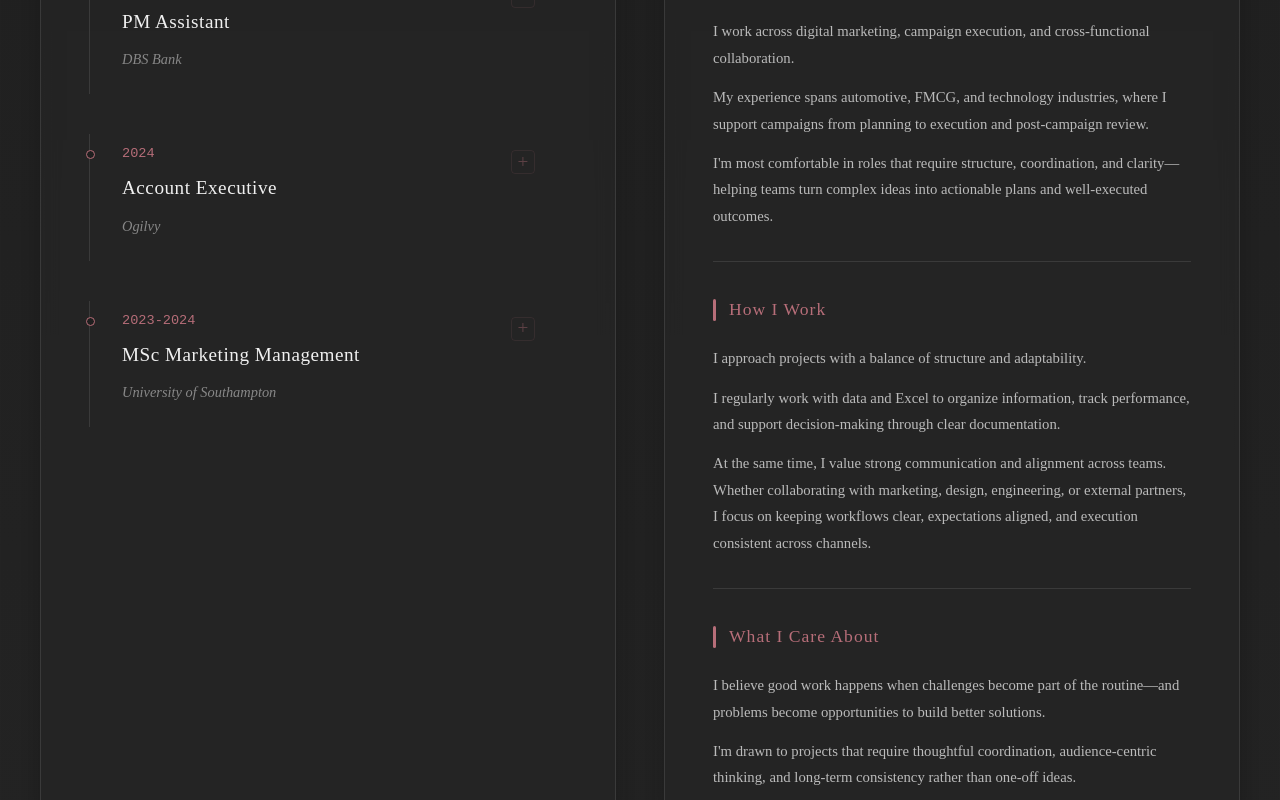
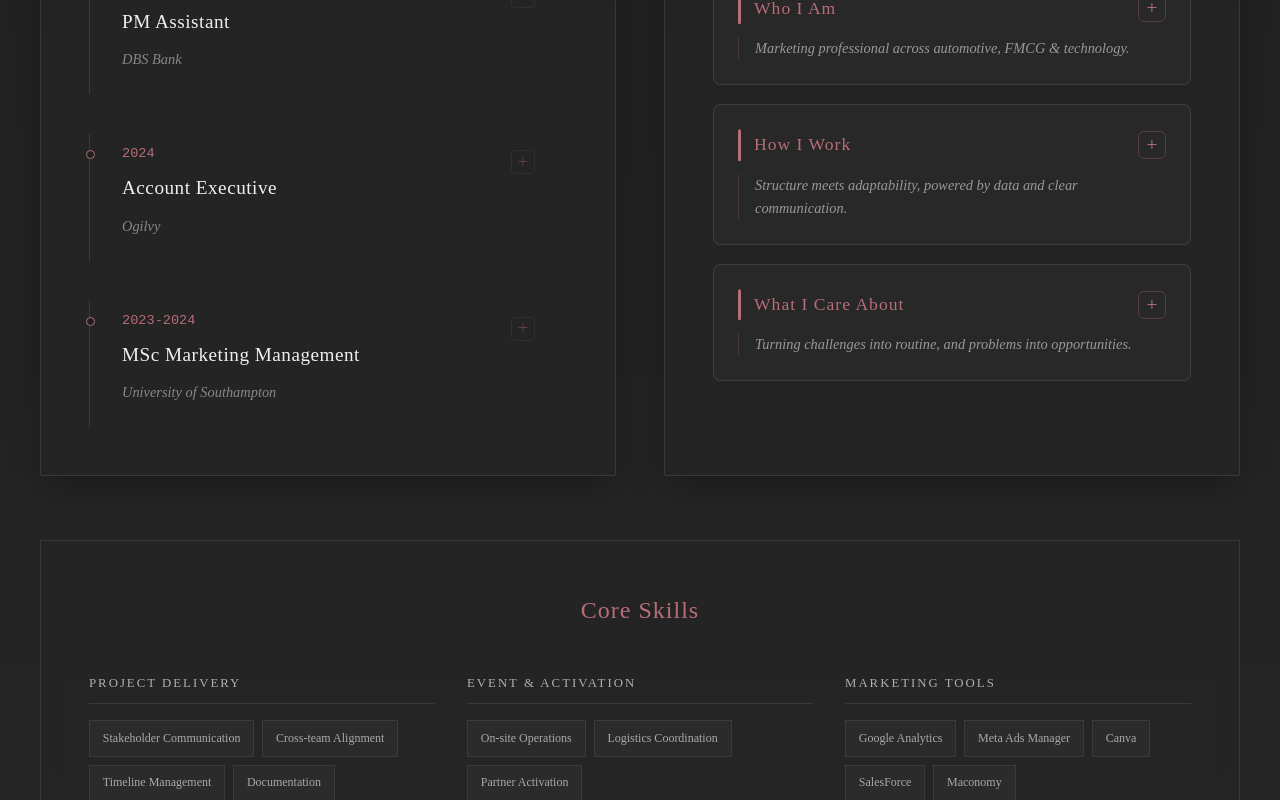
Before and after one commit to Sharon51596/profile, a Next.js app: page / in a window 1280 px wide. Shown: the part 1480-2280 px from the top of the page. Built offline with nearby package versions, Linux system fonts and the light colour scheme.

Commit message:
Add taglines with click-to-expand for Side B sections

```diff
--- a/components/About.module.css
+++ b/components/About.module.css
@@ -264,23 +264,35 @@
 
 /* Side B Section Blocks */
 .sectionBlock {
-  padding-bottom: 2rem;
-  margin-bottom: 2rem;
-  border-bottom: 1px solid var(--glass-border);
+  padding: 1.5rem;
+  margin-bottom: 1.2rem;
+  border: 1px solid var(--glass-border);
+  border-radius: 8px;
+  background: rgba(255, 255, 255, 0.02);
+  cursor: pointer;
+  transition: all 0.4s cubic-bezier(0.4, 0, 0.2, 1);
   opacity: 0;
   transform: translateY(20px);
   animation: blockFadeIn 0.6s ease forwards;
 }
 
 .sectionBlock:last-child {
-  border-bottom: none;
   margin-bottom: 0;
-  padding-bottom: 0;
 }
 
 .sectionBlock:nth-child(2) { animation-delay: 0.5s; }
 .sectionBlock:nth-child(3) { animation-delay: 0.7s; }
 .sectionBlock:nth-child(4) { animation-delay: 0.9s; }
+
+.sectionBlock:hover {
+  border-color: rgba(183, 110, 121, 0.4);
+  background: rgba(183, 110, 121, 0.05);
+}
+
+.sectionExpanded {
+  border-color: rgba(183, 110, 121, 0.5);
+  background: rgba(183, 110, 121, 0.08);
+}
 
 @keyframes blockFadeIn {
   to {
@@ -289,14 +301,21 @@
   }
 }
 
+.sectionHeader2 {
+  display: flex;
+  justify-content: space-between;
+  align-items: center;
+  margin-bottom: 0.8rem;
+}
+
 .sectionBlock h4 {
   color: var(--accent);
   font-size: 1.1rem;
   font-weight: 500;
-  margin-bottom: 1.2rem;
   letter-spacing: 1px;
   position: relative;
   padding-left: 1rem;
+  margin: 0;
 }
 
 .sectionBlock h4::before {
@@ -306,19 +325,74 @@
   top: 50%;
   transform: translateY(-50%);
   width: 3px;
-  height: 70%;
+  height: 100%;
   background: var(--accent);
   border-radius: 2px;
 }
 
-.sectionBlock p {
+.sectionToggle {
+  width: 28px;
+  height: 28px;
+  display: flex;
+  align-items: center;
+  justify-content: center;
+  border: 1px solid rgba(183, 110, 121, 0.3);
+  border-radius: 6px;
+  color: var(--accent);
+  font-size: 1.2rem;
+  font-weight: 300;
+  transition: all 0.3s ease;
+  flex-shrink: 0;
+}
+
+.sectionBlock:hover .sectionToggle {
+  border-color: var(--accent);
+  background: rgba(183, 110, 121, 0.1);
+}
+
+.sectionExpanded .sectionToggle {
+  background: rgba(183, 110, 121, 0.2);
+  border-color: var(--accent);
+}
+
+.tagline {
+  color: #999;
+  font-size: 0.9rem;
+  font-style: italic;
+  line-height: 1.6;
+  margin: 0;
+  padding-left: 1rem;
+  border-left: 1px solid rgba(183, 110, 121, 0.2);
+}
+
+.sectionContent {
+  max-height: 0;
+  overflow: hidden;
+  opacity: 0;
+  transition: max-height 0.5s cubic-bezier(0.4, 0, 0.2, 1),
+              opacity 0.4s ease 0.1s,
+              margin 0.4s ease,
+              padding 0.4s ease;
+  margin-top: 0;
+  padding-top: 0;
+}
+
+.sectionExpanded .sectionContent {
+  max-height: 500px;
+  opacity: 1;
+  margin-top: 1.2rem;
+  padding-top: 1.2rem;
+  border-top: 1px solid var(--glass-border);
+}
+
+.sectionContent p {
   color: #bbb;
-  font-size: 0.92rem;
+  font-size: 0.9rem;
   line-height: 1.8;
   margin-bottom: 0.8rem;
 }
 
-.sectionBlock p:last-child {
+.sectionContent p:last-child {
   margin-bottom: 0;
 }
 
--- a/components/About.tsx
+++ b/components/About.tsx
@@ -6,6 +6,7 @@ import styles from './About.module.css'
 export default function About() {
   const [isVisible, setIsVisible] = useState(false)
   const [expandedItems, setExpandedItems] = useState<Set<number>>(new Set())
+  const [expandedSideB, setExpandedSideB] = useState<Set<number>>(new Set())
   const sectionRef = useRef<HTMLElement>(null)
 
   useEffect(() => {
@@ -36,6 +37,47 @@ export default function About() {
       return newSet
     })
   }
+
+  const toggleSideB = (index: number) => {
+    setExpandedSideB(prev => {
+      const newSet = new Set(prev)
+      if (newSet.has(index)) {
+        newSet.delete(index)
+      } else {
+        newSet.add(index)
+      }
+      return newSet
+    })
+  }
+
+  const sideBSections = [
+    {
+      title: 'Who I Am',
+      tagline: 'Marketing professional across automotive, FMCG & technology.',
+      content: [
+        'I work across digital marketing, campaign execution, and cross-functional collaboration.',
+        'My experience spans automotive, FMCG, and technology industries, where I support campaigns from planning to execution and post-campaign review.',
+        'I\'m most comfortable in roles that require structure, coordination, and clarity—helping teams turn complex ideas into actionable plans and well-executed outcomes.'
+      ]
+    },
+    {
+      title: 'How I Work',
+      tagline: 'Structure meets adaptability, powered by data and clear communication.',
+      content: [
+        'I approach projects with a balance of structure and adaptability.',
+        'I regularly work with data and Excel to organize information, track performance, and support decision-making through clear documentation.',
+        'At the same time, I value strong communication and alignment across teams. Whether collaborating with marketing, design, engineering, or external partners, I focus on keeping workflows clear, expectations aligned, and execution consistent across channels.'
+      ]
+    },
+    {
+      title: 'What I Care About',
+      tagline: 'Turning challenges into routine, and problems into opportunities.',
+      content: [
+        'I believe good work happens when challenges become part of the routine—and problems become opportunities to build better solutions.',
+        'I\'m drawn to projects that require thoughtful coordination, audience-centric thinking, and long-term consistency rather than one-off ideas.'
+      ]
+    }
+  ]
 
   const experiences = [
     {
@@ -112,25 +154,26 @@ export default function About() {
           <div className={`${styles.sideB} ${isVisible ? styles.visible : ''}`}>
             <h3>Side B: Personal</h3>
 
-            <div className={styles.sectionBlock}>
-              <h4>Who I Am</h4>
-              <p>I work across digital marketing, campaign execution, and cross-functional collaboration.</p>
-              <p>My experience spans automotive, FMCG, and technology industries, where I support campaigns from planning to execution and post-campaign review.</p>
-              <p>I&apos;m most comfortable in roles that require structure, coordination, and clarity—helping teams turn complex ideas into actionable plans and well-executed outcomes.</p>
-            </div>
-
-            <div className={styles.sectionBlock}>
-              <h4>How I Work</h4>
-              <p>I approach projects with a balance of structure and adaptability.</p>
-              <p>I regularly work with data and Excel to organize information, track performance, and support decision-making through clear documentation.</p>
-              <p>At the same time, I value strong communication and alignment across teams. Whether collaborating with marketing, design, engineering, or external partners, I focus on keeping workflows clear, expectations aligned, and execution consistent across channels.</p>
-            </div>
-
-            <div className={styles.sectionBlock}>
-              <h4>What I Care About</h4>
-              <p>I believe good work happens when challenges become part of the routine—and problems become opportunities to build better solutions.</p>
-              <p>I&apos;m drawn to projects that require thoughtful coordination, audience-centric thinking, and long-term consistency rather than one-off ideas.</p>
-            </div>
+            {sideBSections.map((section, index) => (
+              <div
+                key={index}
+                className={`${styles.sectionBlock} ${expandedSideB.has(index) ? styles.sectionExpanded : ''}`}
+                onClick={() => toggleSideB(index)}
+              >
+                <div className={styles.sectionHeader2}>
+                  <h4>{section.title}</h4>
+                  <span className={styles.sectionToggle}>
+                    {expandedSideB.has(index) ? '−' : '+'}
+                  </span>
+                </div>
+                <p className={styles.tagline}>{section.tagline}</p>
+                <div className={styles.sectionContent}>
+                  {section.content.map((paragraph, i) => (
+                    <p key={i}>{paragraph}</p>
+                  ))}
+                </div>
+              </div>
+            ))}
           </div>
         </div>
 
```
